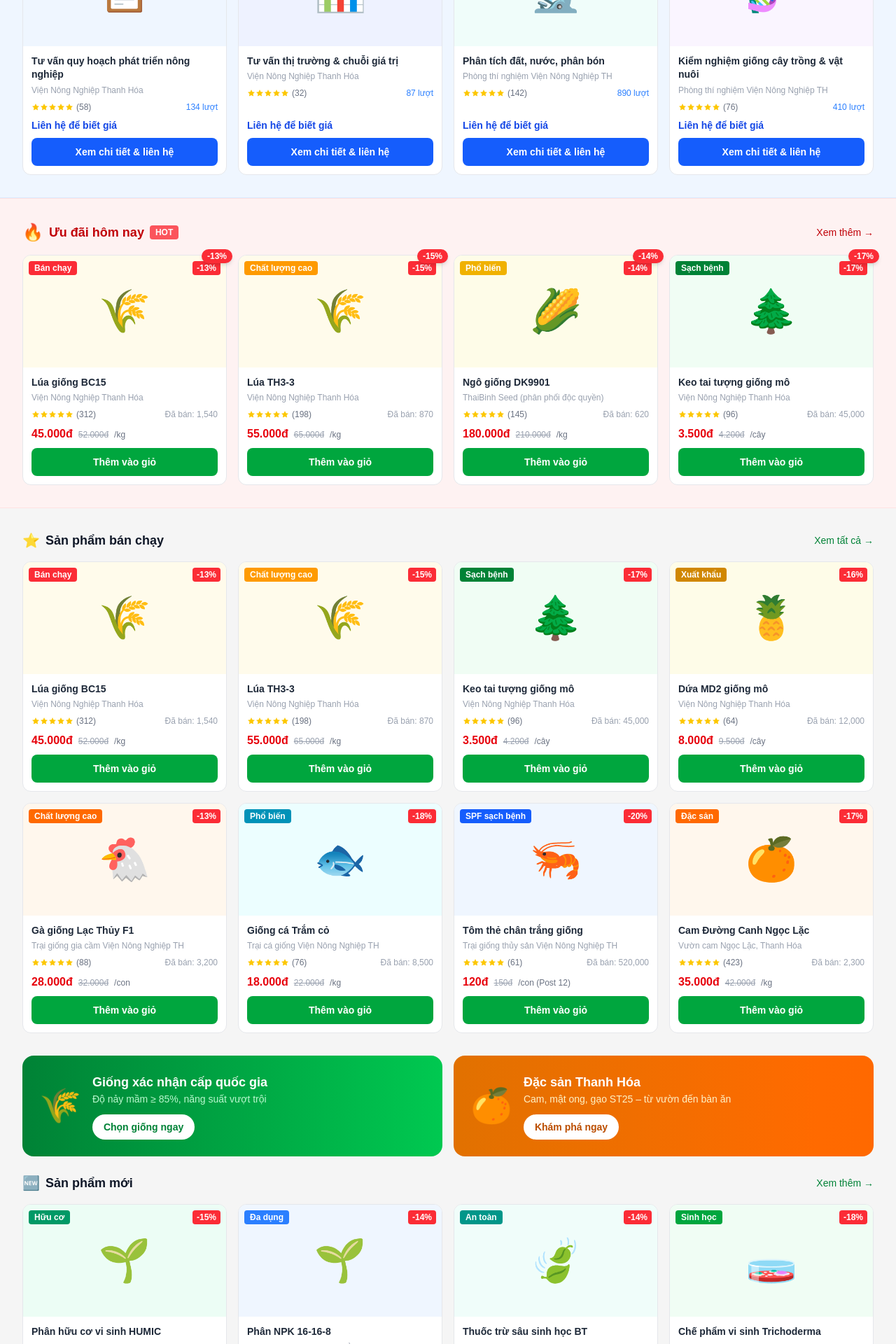
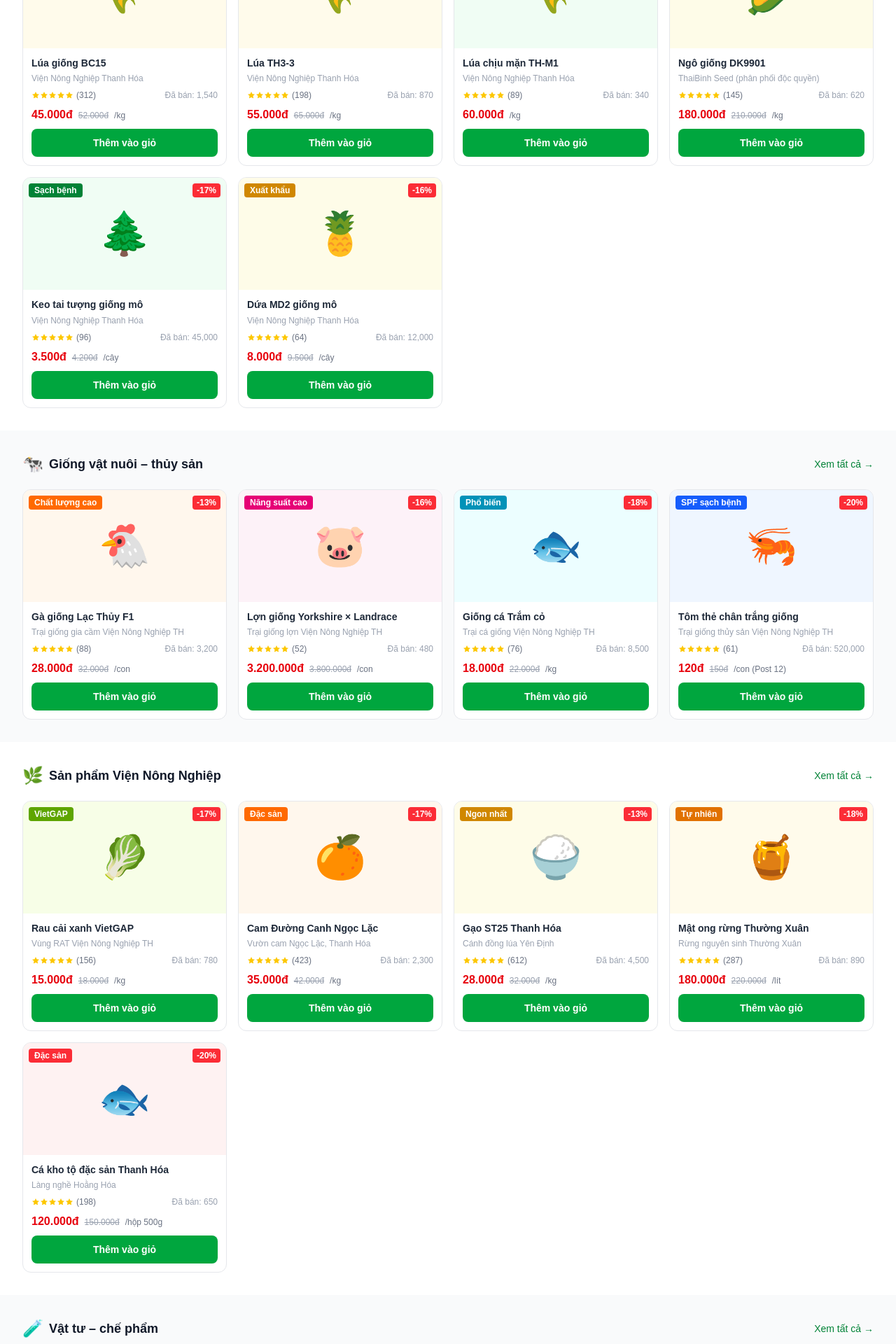
Before and after one commit to luong14021999/e-commerce-viennongnghiepthanhhoa, a Next.js app: page / in a window 1280 px wide. Shown: the part 1200-3120 px from the top of the page at 70% size. Built offline with nearby package versions, Linux system fonts and the light colour scheme.

Commit message:
Make some changes

```diff
--- a/app/page.tsx
+++ b/app/page.tsx
@@ -3,17 +3,11 @@
 import HeroBanner from "./components/HeroBanner";
 import ProductCard from "./components/ProductCard";
 import BusinessProductsSection from "./components/BusinessProductsSection";
-import { products, categories, discountPercent } from "./lib/data";
+import { products, categories } from "./lib/data";
 
 export const metadata: Metadata = {
   title: "Trang chủ",
 };
-
-const productItems = products.filter((p) => p.type !== "service");
-const serviceItems = products.filter((p) => p.type === "service");
-const featuredProducts = productItems.filter((p) => p.sold > 800).slice(0, 8);
-const newProducts = productItems.slice(-4);
-const hotDeals = productItems.filter((p) => discountPercent(p.originalPrice, p.price) >= 13);
 
 const trustBadges = [
   { icon: "✅", title: "Hàng chính hãng", desc: "100% nguồn gốc rõ ràng" },
@@ -21,6 +15,9 @@
   { icon: "🔄", title: "Đổi trả 7 ngày", desc: "Miễn phí nếu lỗi sản xuất" },
   { icon: "📞", title: "Hỗ trợ 24/7", desc: "Kỹ sư tư vấn tận tâm" },
 ];
+
+const serviceCategories = categories.filter((c) => c.type === "service");
+const productCategories = categories.filter((c) => c.type === "product");
 
 export default function HomePage() {
   return (
@@ -45,9 +42,8 @@
         </div>
       </div>
 
-      {/* Category grid */}
+      {/* Category quick-nav */}
       <section className="max-w-7xl mx-auto px-4 sm:px-6 lg:px-8 py-8">
-        {/* Dịch vụ */}
         <div className="flex items-center justify-between mb-3">
           <h2 className="text-lg font-bold text-gray-900">Dịch vụ</h2>
           <Link href="/san-pham?category=tu-van" className="text-sm text-blue-700 font-medium hover:text-blue-600">
@@ -55,7 +51,7 @@
           </Link>
         </div>
         <div className="grid grid-cols-3 gap-3 mb-6">
-          {categories.filter((c) => c.type === "service").map((cat) => (
+          {serviceCategories.map((cat) => (
             <Link
               key={cat.id}
               href={`/san-pham?category=${cat.id}`}
@@ -67,7 +63,6 @@
           ))}
         </div>
 
-        {/* Sản phẩm */}
         <div className="flex items-center justify-between mb-3">
           <h2 className="text-lg font-bold text-gray-900">Sản phẩm</h2>
           <Link href="/san-pham" className="text-sm text-green-700 font-medium hover:text-green-600">
@@ -75,7 +70,7 @@
           </Link>
         </div>
         <div className="grid grid-cols-2 sm:grid-cols-4 gap-3">
-          {categories.filter((c) => c.type === "product").map((cat) => (
+          {productCategories.map((cat) => (
             <Link
               key={cat.id}
               href={`/san-pham?category=${cat.id}`}
@@ -88,117 +83,57 @@
         </div>
       </section>
 
-      {/* Featured services strip */}
-      <section className="bg-blue-50 border-y border-blue-100 py-8">
+      {/* One section per product category */}
+      {productCategories.map((cat, idx) => {
+        const items = products.filter((p) => p.category === cat.id);
+        if (items.length === 0) return null;
+        return (
+          <section key={cat.id} className={idx % 2 === 0 ? "bg-white py-8" : "bg-gray-50 py-8"}>
             <div className="max-w-7xl mx-auto px-4 sm:px-6 lg:px-8">
-          <div className="flex items-center justify-between mb-4">
+              <div className="flex items-center justify-between mb-5">
                 <div className="flex items-center gap-2">
-              <span className="text-2xl">🔬</span>
-              <h2 className="text-lg font-bold text-blue-800">Dịch vụ nổi bật</h2>
+                  <span className="text-2xl">{cat.icon}</span>
+                  <h2 className="text-lg font-bold text-gray-900">{cat.label}</h2>
                 </div>
-            <Link href="/san-pham?category=tu-van" className="text-sm text-blue-700 font-medium hover:text-blue-600">
-              Xem thêm →
+                <Link href={`/san-pham?category=${cat.id}`} className="text-sm text-green-700 font-medium hover:text-green-600">
+                  Xem tất cả →
                 </Link>
               </div>
               <div className="grid grid-cols-2 sm:grid-cols-3 lg:grid-cols-4 gap-4">
-            {serviceItems.slice(0, 4).map((p) => (
+                {items.map((p) => (
                   <ProductCard key={p.id} product={p} />
                 ))}
               </div>
             </div>
           </section>
+        );
+      })}
 
-      {/* Hot deals */}
-      {hotDeals.length > 0 && (
-        <section className="bg-red-50 border-y border-red-100 py-8">
+      {/* One section per service category */}
+      {serviceCategories.map((cat, idx) => {
+        const items = products.filter((p) => p.category === cat.id);
+        if (items.length === 0) return null;
+        return (
+          <section key={cat.id} className={idx % 2 === 0 ? "bg-blue-50 border-y border-blue-100 py-8" : "bg-white py-8"}>
             <div className="max-w-7xl mx-auto px-4 sm:px-6 lg:px-8">
-            <div className="flex items-center justify-between mb-4">
+              <div className="flex items-center justify-between mb-5">
                 <div className="flex items-center gap-2">
-                <span className="text-2xl">🔥</span>
-                <h2 className="text-lg font-bold text-red-700">Ưu đãi hôm nay</h2>
-                <span className="bg-red-500 text-white text-xs font-bold px-2 py-0.5 rounded animate-pulse">
-                  HOT
-                </span>
+                  <span className="text-2xl">{cat.icon}</span>
+                  <h2 className="text-lg font-bold text-blue-900">{cat.label}</h2>
                 </div>
-              <Link href="/san-pham" className="text-sm text-red-700 font-medium hover:text-red-600">
-                Xem thêm →
+                <Link href={`/san-pham?category=${cat.id}`} className="text-sm text-blue-700 font-medium hover:text-blue-600">
+                  Xem tất cả →
                 </Link>
               </div>
               <div className="grid grid-cols-2 sm:grid-cols-3 lg:grid-cols-4 gap-4">
-              {hotDeals.slice(0, 4).map((p) => (
-                <div key={p.id} className="relative">
-                  <div className="absolute -top-2 -right-2 z-10 bg-red-500 text-white text-xs font-bold px-2 py-0.5 rounded-full shadow-md">
-                    -{discountPercent(p.originalPrice, p.price)}%
-                  </div>
-                  <ProductCard product={p} />
-                </div>
+                {items.map((p) => (
+                  <ProductCard key={p.id} product={p} />
                 ))}
               </div>
             </div>
           </section>
-      )}
-
-      {/* Featured products */}
-      <section className="max-w-7xl mx-auto px-4 sm:px-6 lg:px-8 py-8">
-        <div className="flex items-center justify-between mb-4">
-          <div className="flex items-center gap-2">
-            <span className="text-xl">⭐</span>
-            <h2 className="text-lg font-bold text-gray-900">Sản phẩm bán chạy</h2>
-          </div>
-          <Link href="/san-pham" className="text-sm text-green-700 font-medium hover:text-green-600">
-            Xem tất cả →
-          </Link>
-        </div>
-        <div className="grid grid-cols-2 sm:grid-cols-3 lg:grid-cols-4 gap-4">
-          {featuredProducts.map((p) => (
-            <ProductCard key={p.id} product={p} />
-          ))}
-        </div>
-      </section>
-
-      {/* Banner strip */}
-      <section className="max-w-7xl mx-auto px-4 sm:px-6 lg:px-8 pb-6">
-        <div className="grid sm:grid-cols-2 gap-4">
-          <div className="bg-gradient-to-r from-green-700 to-green-500 rounded-2xl p-5 sm:p-6 text-white flex items-center gap-4">
-            <span className="text-4xl sm:text-5xl flex-shrink-0">🌾</span>
-            <div>
-              <div className="font-bold text-base sm:text-lg">Giống xác nhận cấp quốc gia</div>
-              <div className="text-green-200 text-xs sm:text-sm mb-3">Độ nảy mầm ≥ 85%, năng suất vượt trội</div>
-              <Link href="/san-pham?category=giong-cay-trong" className="bg-white text-green-700 font-semibold text-sm px-4 py-2 rounded-full hover:bg-green-50 transition-colors inline-block">
-                Chọn giống ngay
-              </Link>
-            </div>
-          </div>
-          <div className="bg-gradient-to-r from-amber-600 to-orange-500 rounded-2xl p-5 sm:p-6 text-white flex items-center gap-4">
-            <span className="text-4xl sm:text-5xl flex-shrink-0">🍊</span>
-            <div>
-              <div className="font-bold text-base sm:text-lg">Đặc sản Thanh Hóa</div>
-              <div className="text-amber-100 text-xs sm:text-sm mb-3">Cam, mật ong, gạo ST25 – từ vườn đến bàn ăn</div>
-              <Link href="/san-pham?category=san-pham-vien" className="bg-white text-amber-700 font-semibold text-sm px-4 py-2 rounded-full hover:bg-amber-50 transition-colors inline-block">
-                Khám phá ngay
-              </Link>
-            </div>
-          </div>
-        </div>
-      </section>
-
-      {/* New arrivals */}
-      <section className="max-w-7xl mx-auto px-4 sm:px-6 lg:px-8 pb-8">
-        <div className="flex items-center justify-between mb-4">
-          <div className="flex items-center gap-2">
-            <span className="text-xl">🆕</span>
-            <h2 className="text-lg font-bold text-gray-900">Sản phẩm mới</h2>
-          </div>
-          <Link href="/san-pham" className="text-sm text-green-700 font-medium hover:text-green-600">
-            Xem thêm →
-          </Link>
-        </div>
-        <div className="grid grid-cols-2 sm:grid-cols-4 gap-4">
-          {newProducts.map((p) => (
-            <ProductCard key={p.id} product={p} />
-          ))}
-        </div>
-      </section>
+        );
+      })}
 
       {/* Business partner products */}
       <BusinessProductsSection />
```
Lines whose indentation alone changed are shown as unchanged.
